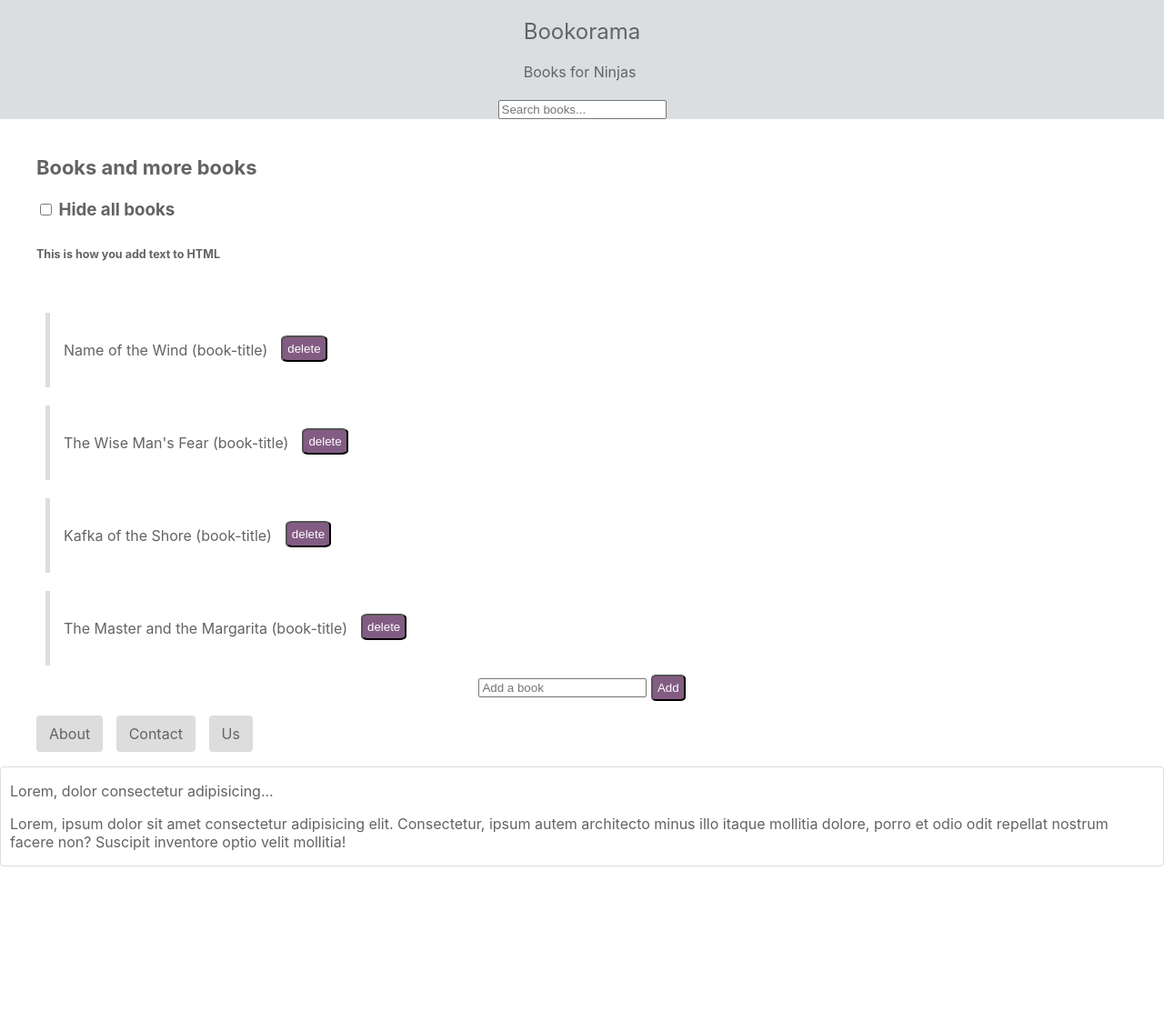
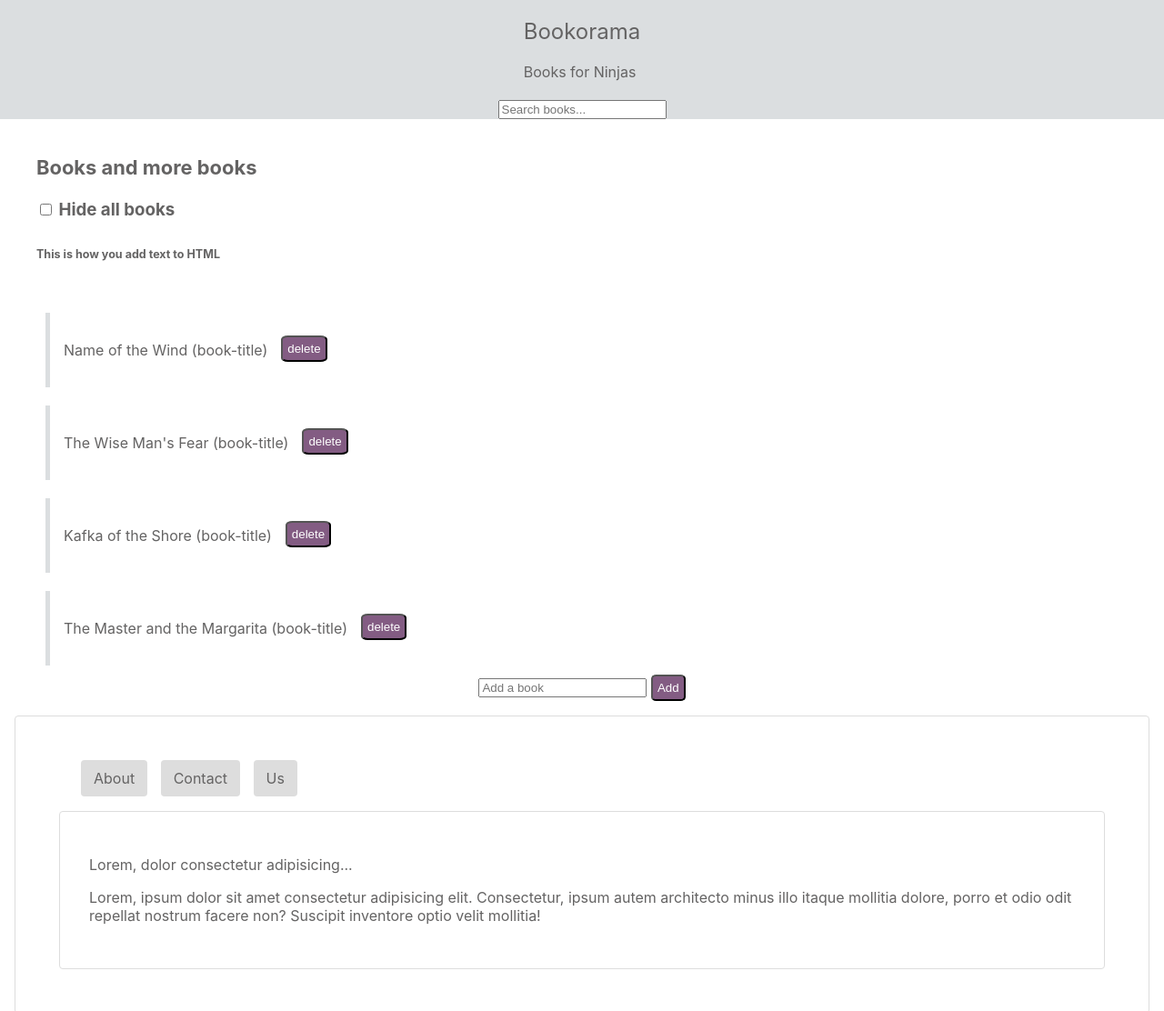
Before and after one commit to marilyn-n/DOM-todo-app, a website: page index.html in a window 1280 px wide. Shown: the top 1112 px of the page at 91% size. Before the commit the page ends 953 px from the top, so only its background shows below. Drawn offline with Linux system fonts and the light colour scheme.

Commit message:
fix styles

```diff
--- a/styles.css
+++ b/styles.css
@@ -10,6 +10,7 @@ body {
 
 .search-book {
   background-color: rgb(219, 222, 224);
+
 }
 
 .container, h1 {
@@ -75,13 +76,15 @@ button {
   margin-right: 10px;
 }
 
-#tab-content .panel {
+#tab-content, .panel {
   display: none;
   border: 1px solid #ddd;
   padding: 0 10px;
   border-radius: 4px;
+  padding: 2rem;
+  margin: 1rem;
 }
 
-#tab-content .panel.active {
+#tab-content, .panel.active {
   display: block;
 }
```
